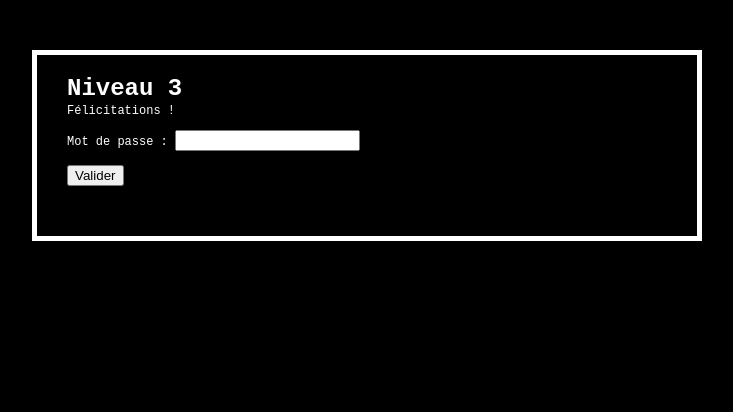
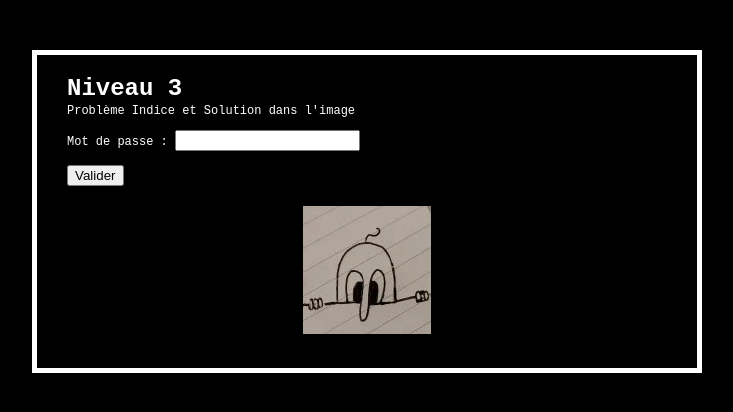
Before and after one commit to AntoineMucke/ET_Kilroy.github.io, a plain HTML site: page niveau3.html in a window 1280 px wide. Shown: the whole page, without its empty margins (168-901 px from the left). Drawn offline with Linux system fonts and the light colour scheme.

Commit message:
niveau3fini

```diff
--- a/niveau3.html
+++ b/niveau3.html
@@ -9,7 +9,7 @@
 </head>
 <body>
     <h1>Niveau 3</h1>
-    <p>Félicitations !</p>
+    <p>Problème Indice et Solution dans l'image</p>
 
     <!-- Formulaire de mot de passe -->
     <form id="password-form">
@@ -19,6 +19,10 @@
     </form>
 
     <div id="response" style="margin-top: 20px; color: red;"></div>
+
+    <div id="image-section" style="margin-top: 20px; text-align: center;">
+        <img src="yhpargonagets.png" alt="Image d'illustration" style="max-width: 100%; height: auto;">
+    </div>
 
     <!-- Script pour vérifier le mot de passe -->
     <script>
```
Also changed, not shown: niveau4.html (+2 -2 lines), yhpargonagets.png (added).
